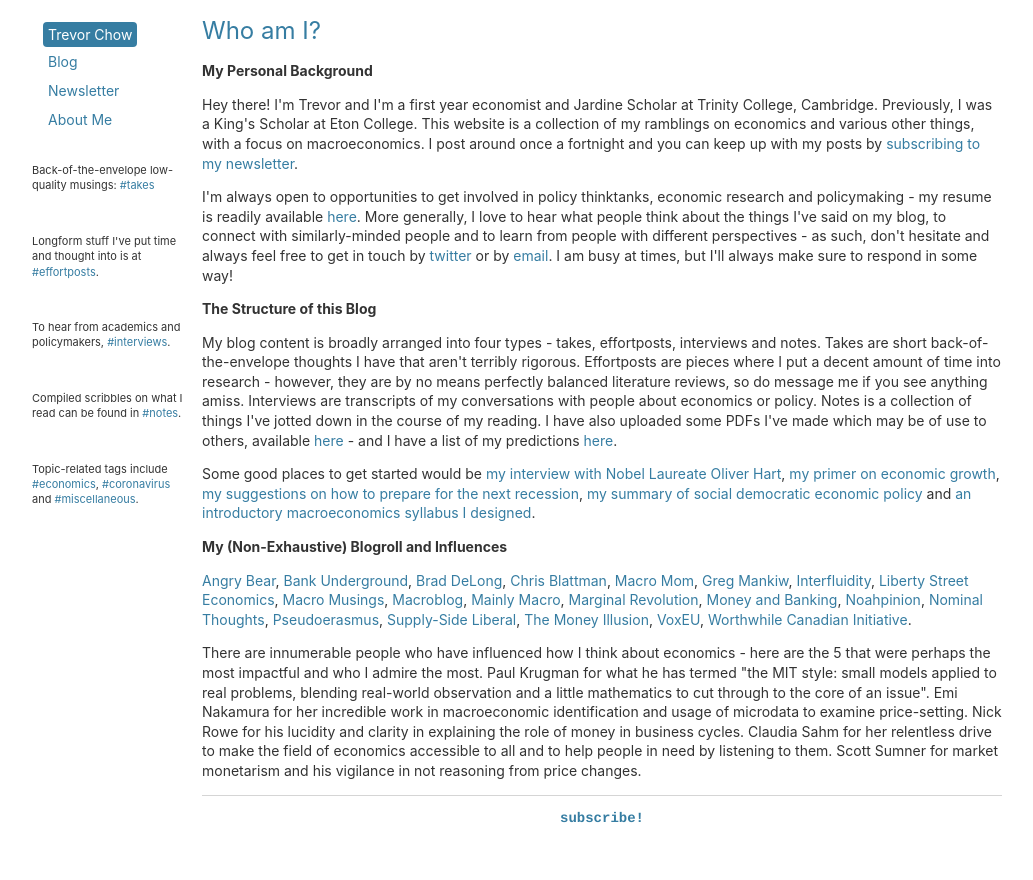
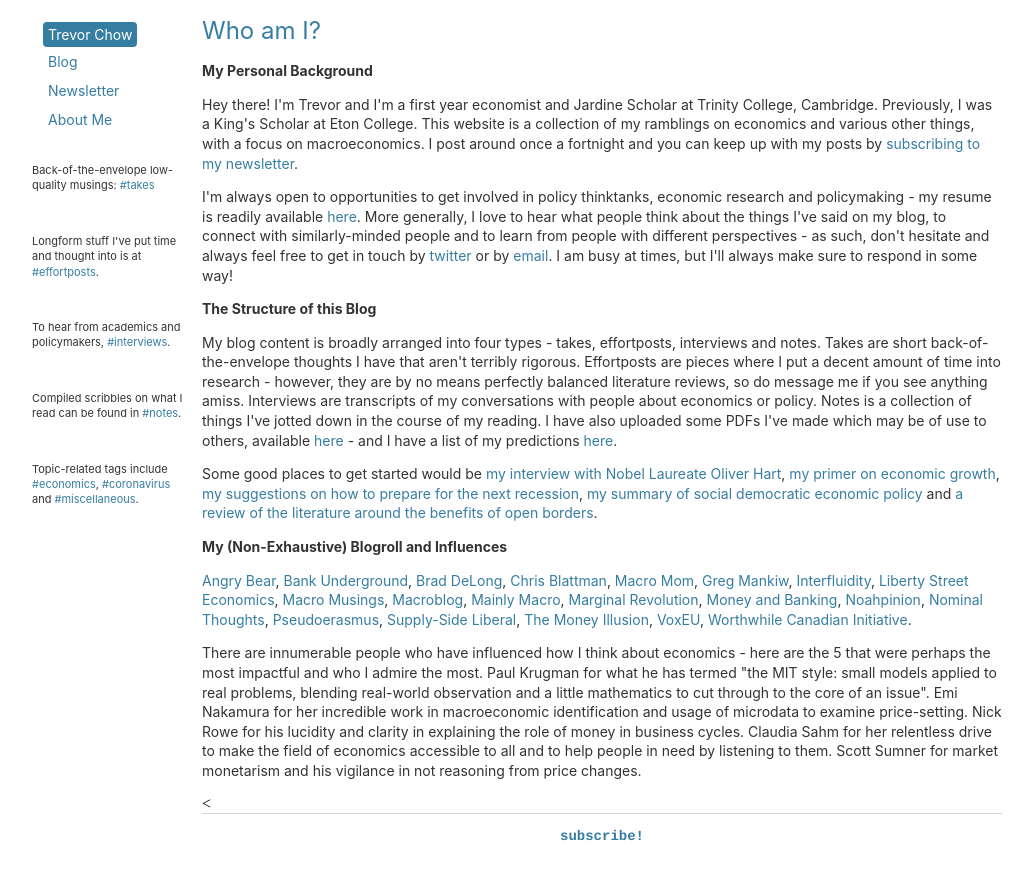
Before and after one commit to tmychow/tmychow.github.io, a Jekyll site: the page built from about/index.html, in a window 1280 px wide. Shown: the top 880 px of the page, without its empty margins (28-1061 px from the left). Built offline with Jekyll 4.4.1, drawn with Linux system fonts in a browser that asks for light colours.

Commit message:
Update index.html

```diff
--- a/about/index.html
+++ b/about/index.html
@@ -9,8 +9,9 @@
 	<p>I'm always open to opportunities to get involved in policy thinktanks, economic research and policymaking - my resume is readily available <a href="/assets/Resume.pdf">here</a>. More generally, I love to hear what people think about the things I've said on my blog, to connect with similarly-minded people and to learn from people with different perspectives - as such, don't hesitate and always feel free to get in touch by <a href="https://twitter.com/tmychow">twitter</a> or by <a href="mailto:tmychow@gmail.com?subject=Mostly Economic Musings">email</a>. I am busy at times, but I'll always make sure to respond in some way!</p>
 	<p><strong>The Structure of this Blog</strong></p>
 	<p> My blog content is broadly arranged into four types - takes, effortposts, interviews and notes. Takes are short back-of-the-envelope thoughts I have that aren't terribly rigorous. Effortposts are pieces where I put a decent amount of time into research - however, they are by no means perfectly balanced literature reviews, so do message me if you see anything amiss. Interviews are transcripts of my conversations with people about economics or policy. Notes is a collection of things I've jotted down in the course of my reading. I have also uploaded some PDFs I've made which may be of use to others, available <a href="/usefulfiles">here</a> - and I have a list of my predictions <a href="/predictions">here</a>.</p>
-	<p> Some good places to get started would be <a href="https://tmychow.com/blog/2020/05/14/a-conversation-with-nobel-laureate-oliver-hart">my interview with Nobel Laureate Oliver Hart</a>, <a href="https://tmychow.com/blog/2020/07/02/growth-a-primer-in-three-parts">my primer on economic growth</a>, <a href="https://tmychow.com/blog/2020/09/05/the-next-recession">my suggestions on how to prepare for the next recession</a>, <a href="https://tmychow.com/blog/2020/12/19/mr-medlock-and-the-classics">my summary of social democratic economic policy</a> and <a href="https://pastebin.com/A2reHh9Z">an introductory macroeconomics syllabus I designed</a>.</p>
+	<p> Some good places to get started would be <a href="https://tmychow.com/blog/2020/05/14/a-conversation-with-nobel-laureate-oliver-hart">my interview with Nobel Laureate Oliver Hart</a>, <a href="https://tmychow.com/blog/2020/07/02/growth-a-primer-in-three-parts">my primer on economic growth</a>, <a href="https://tmychow.com/blog/2020/09/05/the-next-recession">my suggestions on how to prepare for the next recession</a>, <a href="https://tmychow.com/blog/2020/12/19/mr-medlock-and-the-classics">my summary of social democratic economic policy</a> and <a href="https://tmychow.com/blog/2021/01/24/comings-and-goings">a review of the literature around the benefits of open borders</a>.</p>
 	<p><strong>My (Non-Exhaustive) Blogroll and Influences</strong></p>
 	<p><a href="https://angrybearblog.com/">Angry Bear</a>, <a href="https://bankunderground.co.uk/">Bank Underground</a>, <a href="https://delong.typepad.com/">Brad DeLong</a>, <a href="https://chrisblattman.com/">Chris Blattman</a>, <a href="http://macromomblog.com/">Macro Mom</a>, <a href="https://gregmankiw.blogspot.com/">Greg Mankiw</a>, <a href="https://interfluidity.com/">Interfluidity</a>, <a href="https://libertystreeteconomics.newyorkfed.org/">Liberty Street Economics</a>, <a href="https://macromarketmusings.blogspot.com/">Macro Musings</a>, <a href="https://www.frbatlanta.org/blogs/macroblog/">Macroblog</a>, <a href="https://mainlymacro.blogspot.com/">Mainly Macro</a>, <a href="https://marginalrevolution.com/">Marginal Revolution</a>, <a href="https://www.moneyandbanking.com/">Money and Banking</a>, <a href="noahpinion.substack.com">Noahpinion</a>, <a href="https://www.nominalthoughts.com/">Nominal Thoughts</a>, <a href="https://pseudoerasmus.com/">Pseudoerasmus</a>, <a href="https://blog.supplysideliberal.com/">Supply-Side Liberal</a>, <a href="https://www.themoneyillusion.com/">The Money Illusion</a>, <a href="https://voxeu.org/">VoxEU</a>, <a href="https://worthwhile.typepad.com/">Worthwhile Canadian Initiative</a>.</p>
 	<p> There are innumerable people who have influenced how I think about economics - here are the 5 that were perhaps the most impactful and who I admire the most. Paul Krugman for what he has termed "the MIT style: small models applied to real problems, blending real-world observation and a little mathematics to cut through to the core of an issue". Emi Nakamura for her incredible work in macroeconomic identification and usage of microdata to examine price-setting. Nick Rowe for his lucidity and clarity in explaining the role of money in business cycles. Claudia Sahm for her relentless drive to make the field of economics accessible to all and to help people in need by listening to them. Scott Sumner for market monetarism and his vigilance in not reasoning from price changes. </p>
+	<
 </div><!-- /.blurb -->
```
